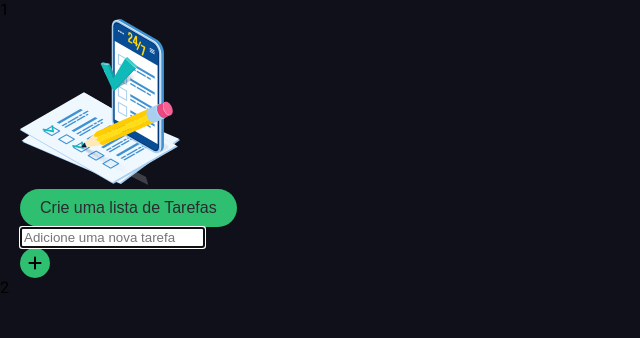
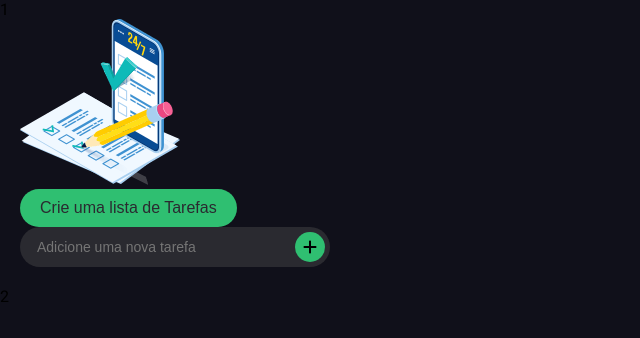
Before and after one commit to HernanyBastos/organizar-tarefas-angular, an Angular app: page / in a window 1280 px wide. Shown: the top 338 px of the page, without its empty margins (0-640 px from the left). Built offline with nearby package versions, Linux system fonts and the light colour scheme.

Commit message:
Estilizando os inputs e checkbox

```diff
--- a/src/scss/component/_index.scss
+++ b/src/scss/component/_index.scss
@@ -1 +1,2 @@
 @use "button";
+@use "input-label-text";
--- /dev/null
+++ b/src/scss/component/_input-label-text.scss
@@ -0,0 +1,40 @@
+.input-label-text{
+    height: 40px;
+    width: 100%;
+    display: flex;
+    justify-content: space-between;
+    align-items: center;
+    gap: 5px;
+    border-radius: 50px;
+    background: var(--black-010);
+    margin-bottom:20px;
+    padding: 5px;
+
+    input[type="text"]{
+        width: 85%;
+        border: none;
+        background: none;
+        font-size: 14px;
+        color: var(--white);
+        outline: 0;
+        margin-left: 10px;
+    }
+
+    input[type="checkbox"]{
+        appearance: none;
+        background-color: var(--white);
+        width: 20px;
+        height: 20px;
+        border: none;
+        border-radius: 50px;
+        cursor: pointer;
+
+        &:checked{
+            background: var(--primary);
+        }
+    }
+
+    input[type="checkbox"] + input[type="text"]{
+        margin: 0;
+    }
+}
```
